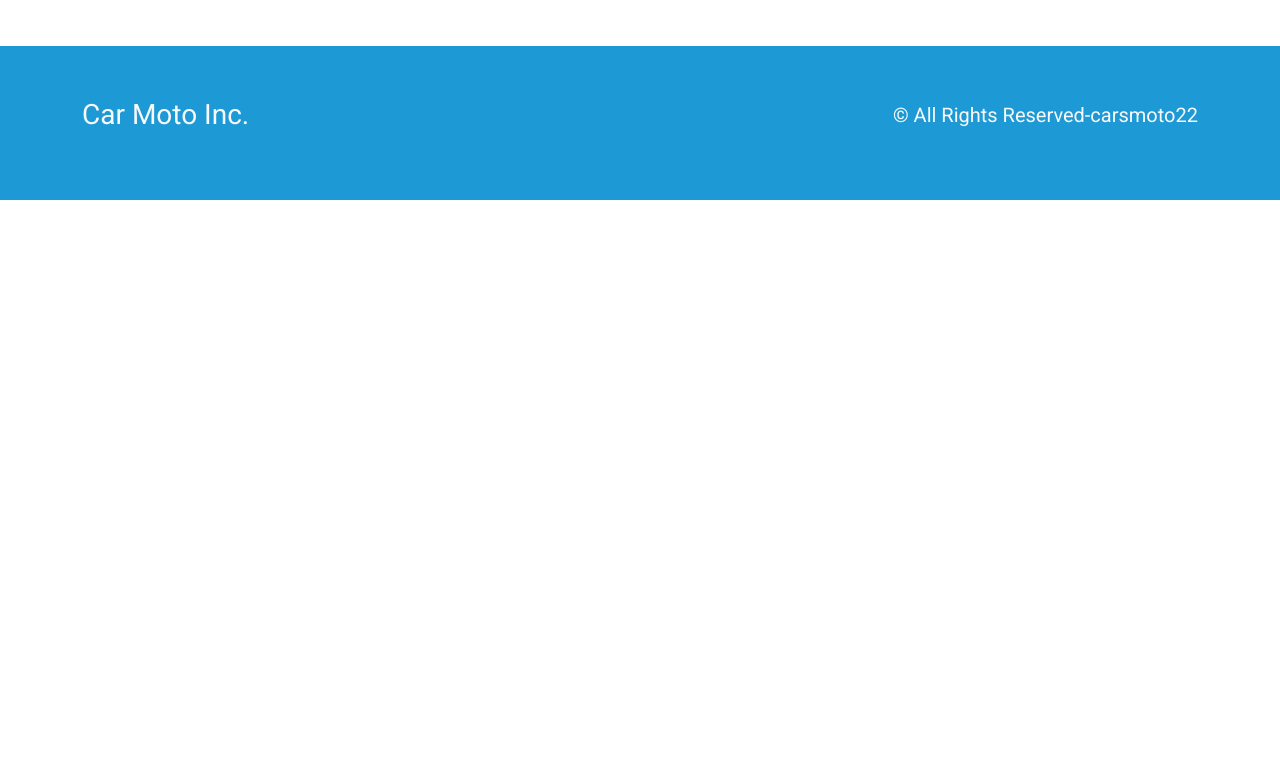
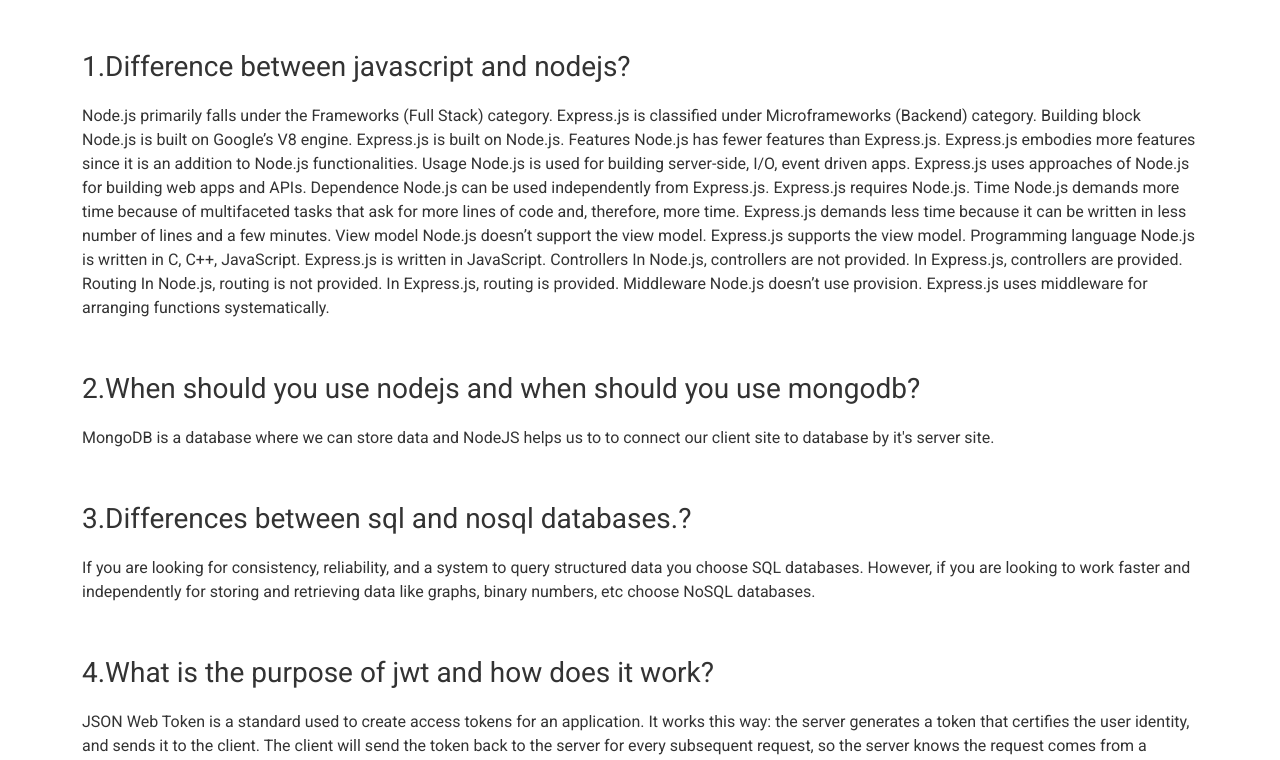
Before and after one commit to niloydey1971/-warehouse-management-client-side, a React (Create React App) app: page / in a window 1280 px wide. Shown: the part 1872-2632 px from the top of the page. Before the commit the page ends 2072 px from the top, so only its background shows below. Built offline with nearby package versions, Linux system fonts and the light colour scheme.

Commit message:
blog page, 404page done

```diff
--- a/src/App.js
+++ b/src/App.js
@@ -10,6 +10,8 @@
 import Login from './components/Login';
 import Signup from './components/Signup';
 import Footer from './components/Footer';
+import Blog from './components/Blog';
+import EmptyPage from './components/EmptyPage';
 
 
 function App() {
@@ -20,6 +22,9 @@
       <Home></Home>
       <Login></Login>
       <Signup></Signup>
+
+      <Blog></Blog>
+      <EmptyPage></EmptyPage>
       <Footer></Footer>
     </div>
   );
--- /dev/null
+++ b/src/components/Blog.js
@@ -0,0 +1,67 @@
+import React from 'react';
+import { Container } from 'react-bootstrap';
+
+const Blog = () => {
+    return (
+        <Container>
+            <p className='fs-3 mt-5 mb-3'>1.Difference between javascript and nodejs?</p>
+            <p className='mb-3'>Node.js primarily falls under the Frameworks (Full Stack) category.
+                Express.js is classified under Microframeworks (Backend) category.
+                Building block
+                Node.js is built on Google’s V8 engine.
+                Express.js is built on Node.js.
+                Features
+                Node.js has fewer features than Express.js.
+                Express.js embodies more features since it is an addition to Node.js functionalities.
+                Usage
+                Node.js is used for building server-side, I/O, event driven apps.
+                Express.js uses approaches of Node.js for building web apps and APIs.
+                Dependence
+                Node.js can be used independently from Express.js.
+                Express.js requires Node.js.
+                Time
+                Node.js demands more time because of multifaceted tasks that ask for more lines of code and, therefore, more time.
+                Express.js demands less time because it can be written in less number of lines and a few minutes.
+                View model
+                Node.js doesn’t support the view model.
+                Express.js supports the view model.
+                Programming language
+                Node.js is written in C, C++, JavaScript.
+                Express.js is written in JavaScript.
+                Controllers
+                In Node.js, controllers are not provided.
+                In Express.js, controllers are provided.
+                Routing
+                In Node.js, routing is not provided.
+                In Express.js, routing is provided.
+                Middleware
+                Node.js doesn’t use provision.
+                Express.js uses middleware for arranging functions systematically.</p>
+
+
+            <p className='fs-3 mt-5 mb-3'>2.When should you use nodejs and when should you use mongodb?</p>
+            <p className='mb-3'>MongoDB is a database where we can store data and NodeJS helps us to to connect our client site to database by it's server site.</p>
+
+            <p className='fs-3 mt-5 mb-3'>3.Differences between sql and nosql databases.?</p>
+            <p className='mb-3'>If you are looking for consistency, reliability, and a system to query structured data you choose SQL databases.
+
+                However, if you are looking to work faster and independently for storing and retrieving data like graphs, binary numbers, etc choose NoSQL databases.</p>
+
+
+            <p className='fs-3  mt-5 mb-3'>4.What is the purpose of jwt and how does it work?</p>
+            <p className='mb-3'>JSON Web Token is a standard used to create access tokens for an application.
+
+                It works this way: the server generates a token that certifies the user identity, and sends it to the client.
+
+                The client will send the token back to the server for every subsequent request, so the server knows the request comes from a particular identity.
+
+                This architecture proves to be very effective in modern Web Apps, where after the user is authenticated we perform API requests either to a REST or a GraphQL API.</p>
+
+
+
+
+        </Container>
+    );
+};
+
+export default Blog;
--- /dev/null
+++ b/src/components/EmptyPage.js
@@ -0,0 +1,17 @@
+import React from 'react';
+import { Card, Container } from 'react-bootstrap';
+
+const EmptyPage = () => {
+    return (
+        <Container>
+            <Card className='p-5 mt-5 w-50 mx-auto'>
+                <p className='text-center fw-bold' style={{fontSize:'5rem'}}>404 <br/> Not Found</p>
+
+
+
+            </Card>
+        </Container>
+    );
+};
+
+export default EmptyPage;
```
